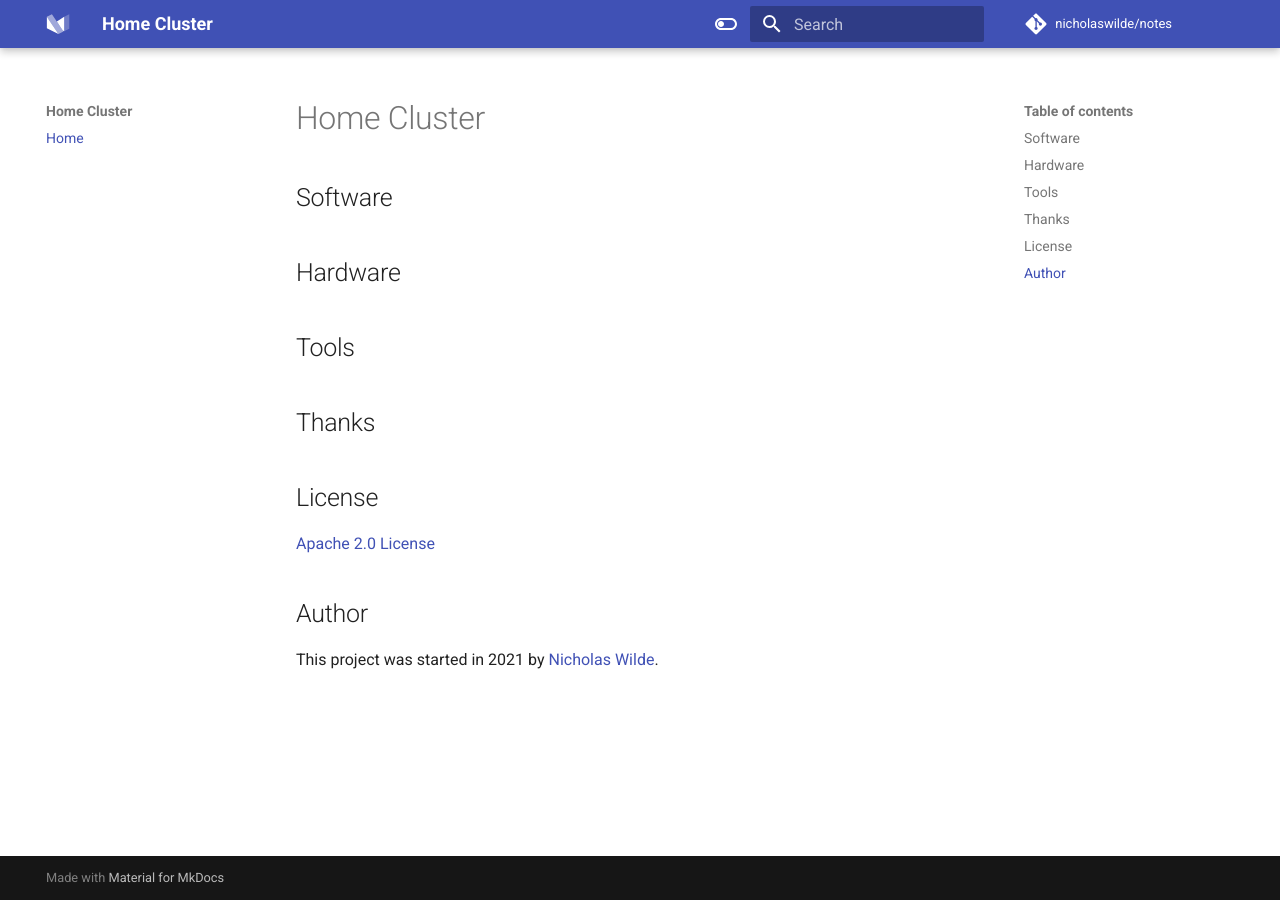
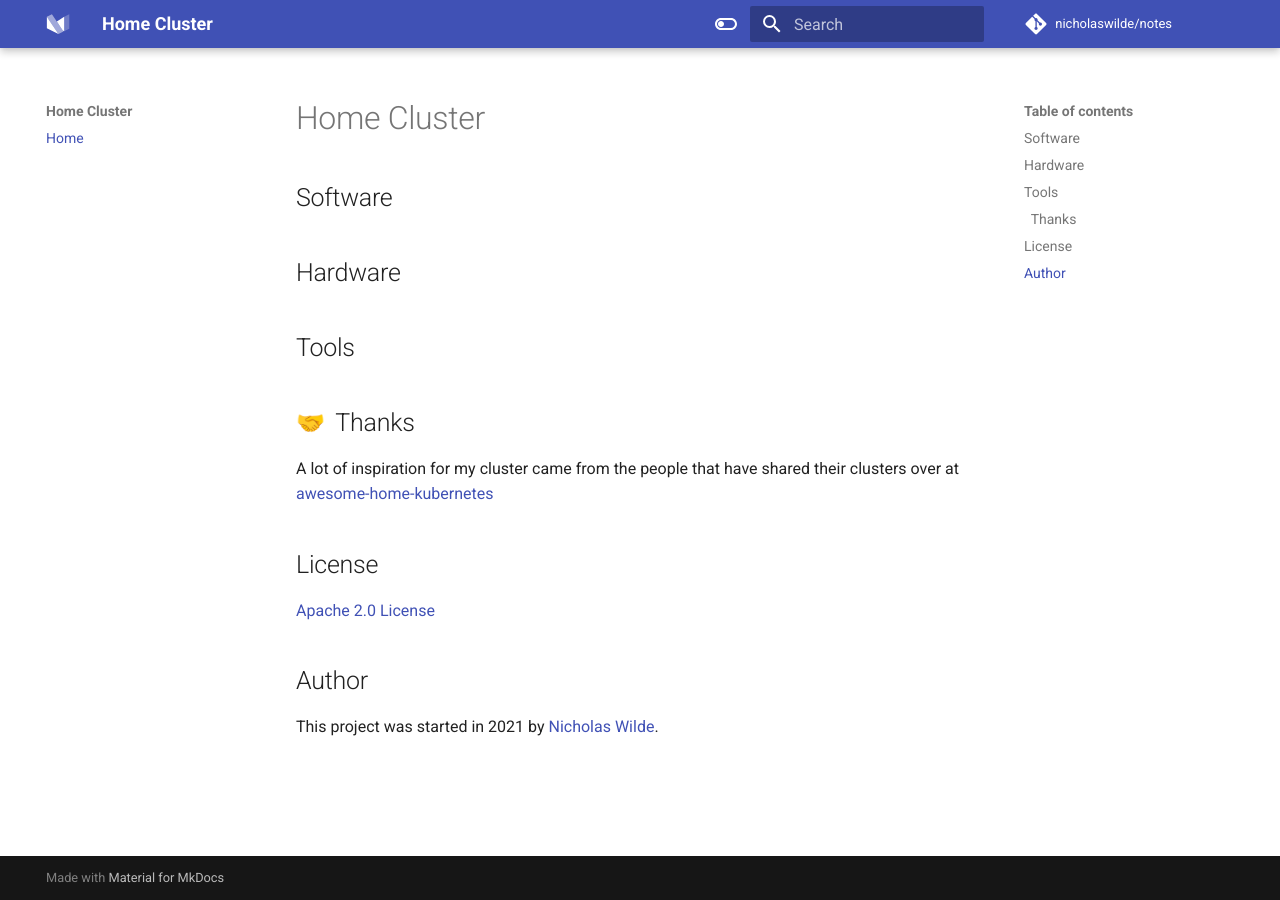
Before and after one commit to nicholaswilde/home-cluster, an MkDocs documentation site: the page built from docs/index.md, in a window 1280 px wide. Built offline with MkDocs 1.6.1 and Material for MkDocs 9.7.7, drawn with Linux system fonts in a browser that asks for light colours; emoji names are drawn with the system emoji font; comment, search, counter and statistics services are not loaded.

```diff
--- a/docs/index.md
+++ b/docs/index.md
@@ -11,9 +11,9 @@
 ## Tools
 
 
+## :handshake:&nbsp; Thanks
 
-## Thanks
-
+A lot of inspiration for my cluster came from the people that have shared their clusters over at [awesome-home-kubernetes](https://github.com/k8s-at-home/awesome-home-kubernetes)
 
 ## License
 
```
Also changed, not shown: README.md (+15 -3 lines), 1 other file.
